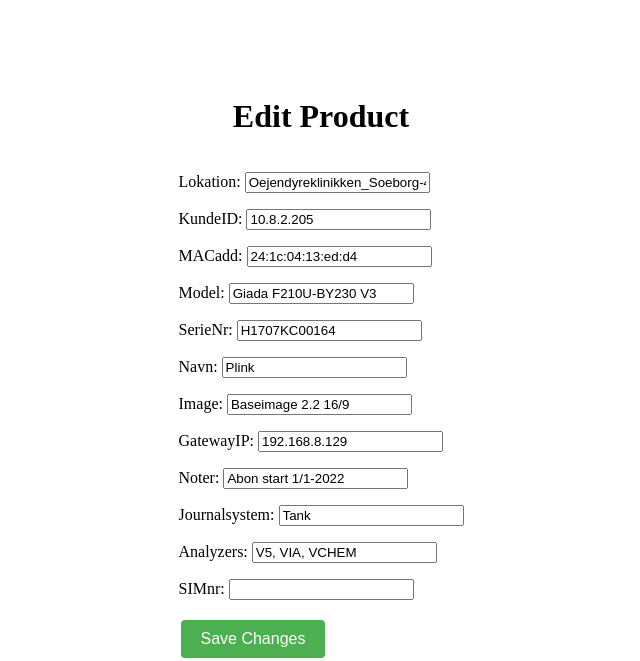
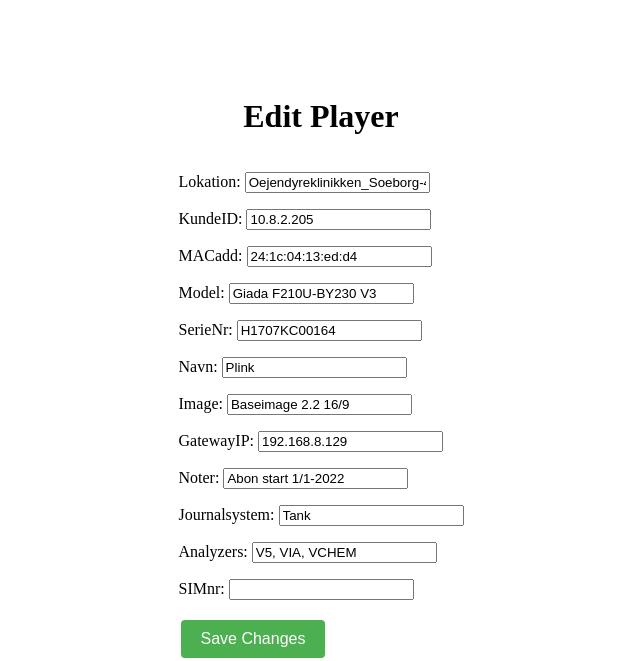
Before and after one commit to SimonO2001/upload_csv, a Django app: page /edit/395/ in a window 1280 px wide. Shown: the top 661 px of the page, without its empty margins (319-959 px from the left). Run offline with Django 4.2, Linux system fonts and the light colour scheme; data comes from the database, SQL or seed files in the repository.

Commit message:
fixed_name

```diff
--- a/uploader/templates/edit_product.html
+++ b/uploader/templates/edit_product.html
@@ -40,7 +40,7 @@
     }
 </style>
 <body>
-    <h1>Edit Product</h1>
+    <h1>Edit Player</h1>
     <form method="post">
         {% csrf_token %}
         {{ form.as_p }}
```
